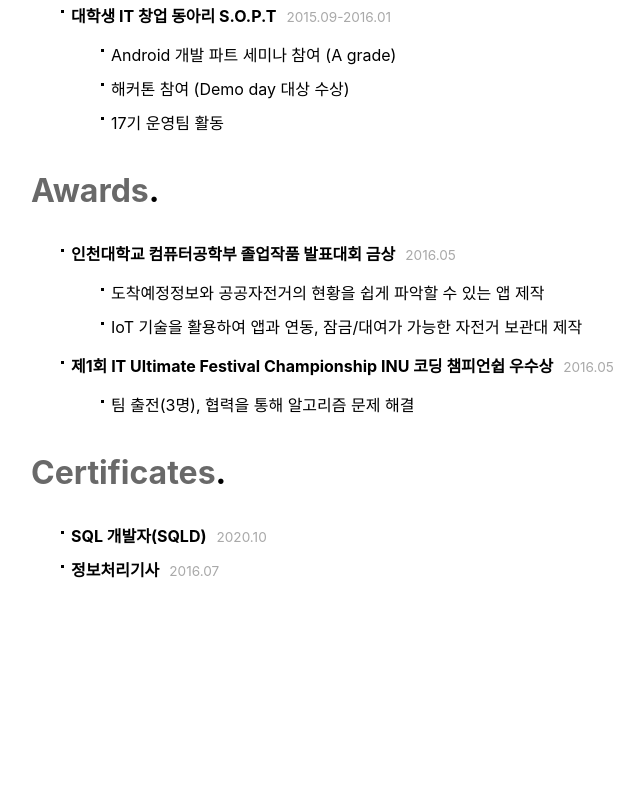
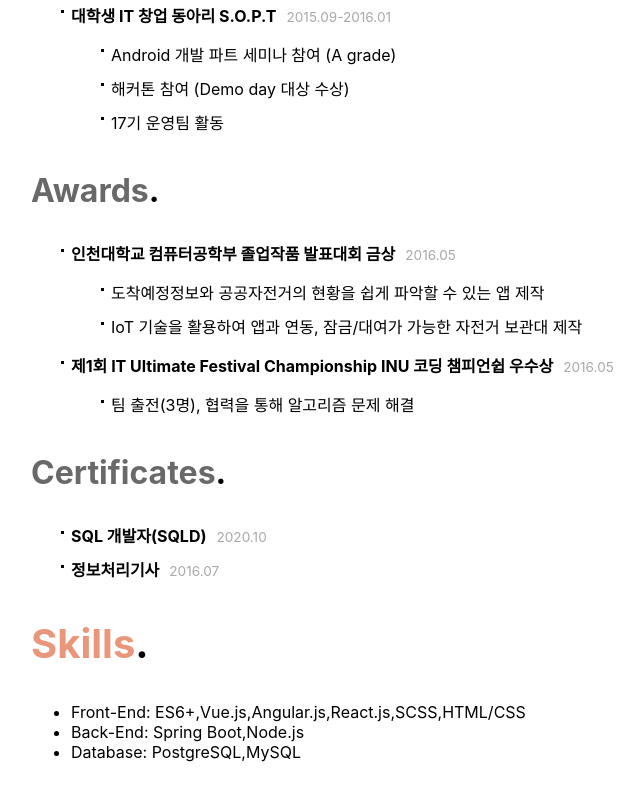
Before and after one commit to lmjing/resume, a React (Create React App) app: page / in a window 1280 px wide. Shown: the part 2423-3223 px from the top of the page, without its empty margins (69-713 px from the left). Before the commit the page ends 3125 px from the top, so only its background shows below. Built offline with nearby package versions, Linux system fonts and the light colour scheme.

Commit message:
Skills 구현

```diff
--- a/src/App.js
+++ b/src/App.js
@@ -2,9 +2,10 @@ import './App.scss';
 import data from './assets/data.json'
 import WorkExperience from "./components/WorkExperience";
 import OtherExperience from "./components/OtherExperience";
+import Skill from "./components/Skill";
 
 function App() {
-    const {workExperience, otherExpeience} = data;
+    const {workExperience, otherExpeience, skills} = data;
 
     return (
         <div className="App">
@@ -24,6 +25,7 @@ function App() {
                 </header>
                 <WorkExperience datas={workExperience}/>
                 <OtherExperience data={otherExpeience}/>
+                <Skill data={skills}/>
             </main>
         </div>
     );
--- a/src/assets/data.json
+++ b/src/assets/data.json
@@ -115,5 +115,16 @@
         "dates": "2016.07"
       }
     ]
+  },
+  "skills": {
+    "Front-End": [
+      "ES6+", "Vue.js", "Angular.js", "React.js", "SCSS", "HTML/CSS"
+    ],
+    "Back-End": [
+      "Spring Boot", "Node.js"
+    ],
+    "Database": [
+      "PostgreSQL", "MySQL"
+    ]
   }
 }
--- /dev/null
+++ b/src/components/Skill.js
@@ -0,0 +1,24 @@
+import Title from "./Title";
+
+function Skill(props) {
+    const {data} = props;
+
+    return (
+        <section>
+            <Title text="Skills"/>
+            <ul>
+                {
+                    Object.keys(data).map(key => {
+                        const skills = data[key].join(',');
+
+                        return (
+                            <li key={key}>{key}: {skills}</li>
+                        )
+                    })
+                }
+            </ul>
+        </section>
+    )
+}
+
+export default Skill
```
